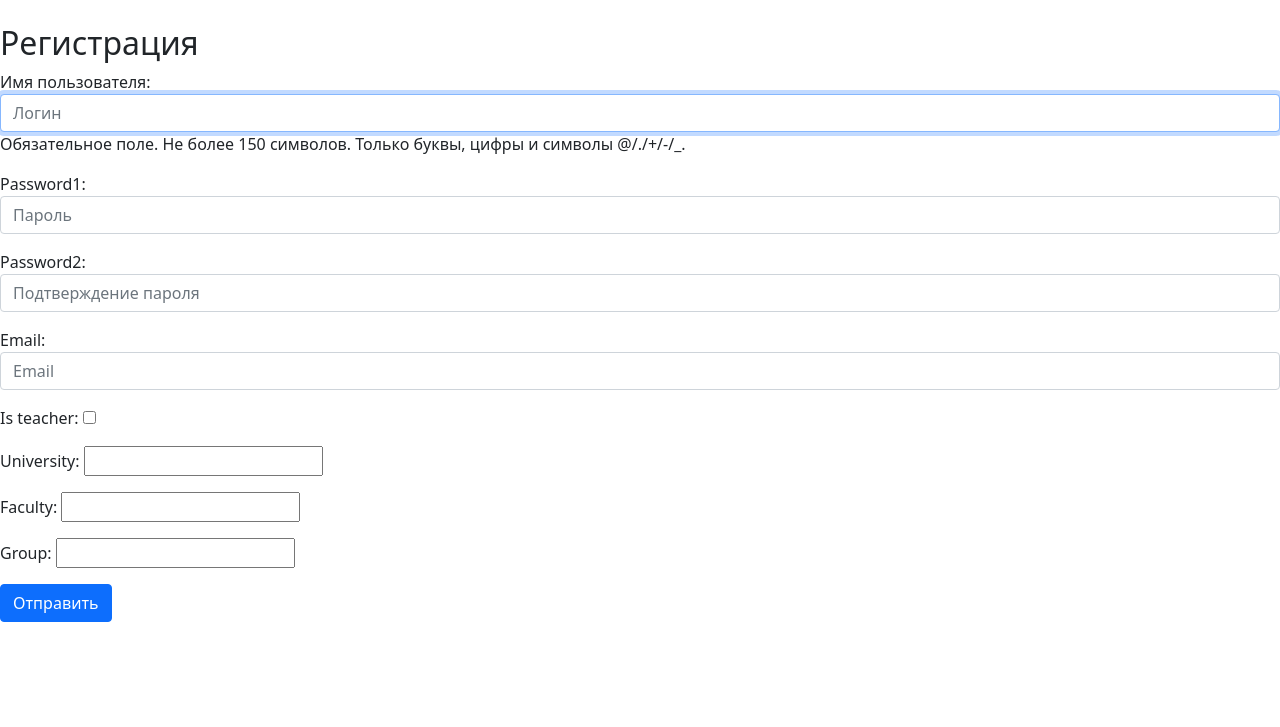
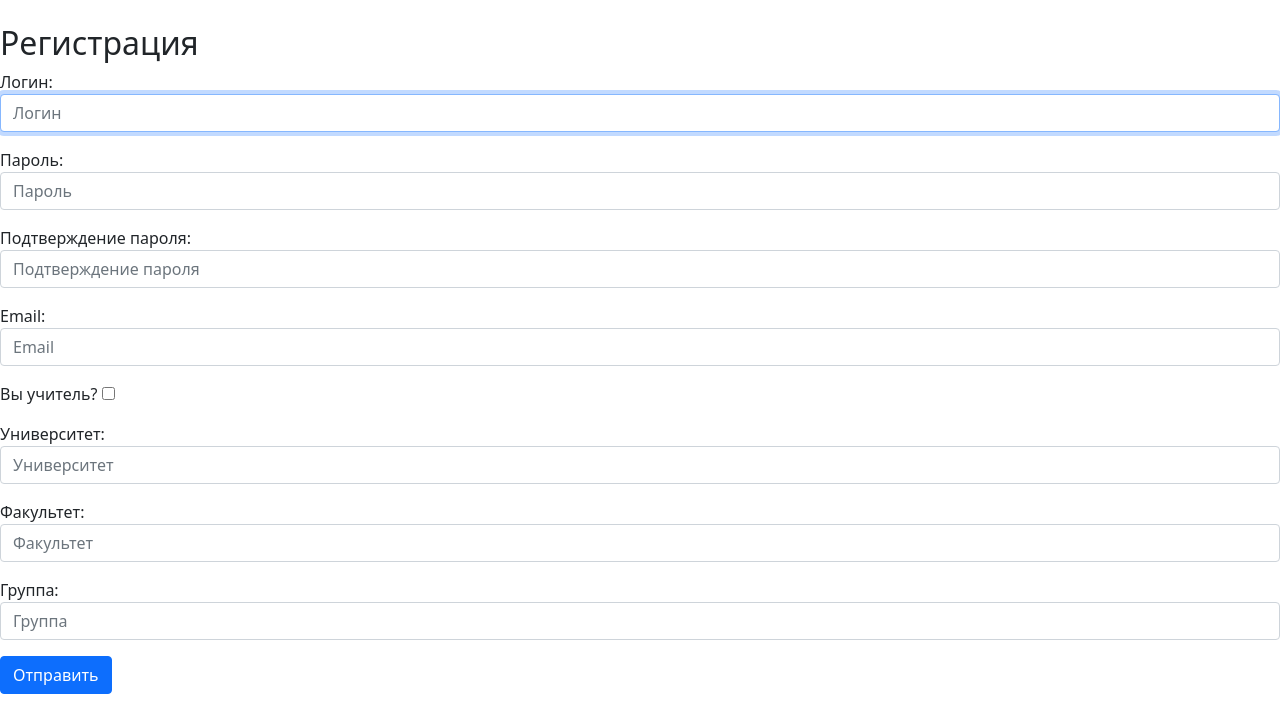
Before and after one commit to Krem41k/my_site, a Django app: page /signup/ in a window 1280 px wide. Shown: the part 73-800 px from the top of the page. Run offline with Django 4.2, Linux system fonts and the light colour scheme.

Commit message:
Add profile details for usr, custom form for registration

```diff
--- a/my_site/main/forms.py
+++ b/my_site/main/forms.py
@@ -1,31 +1,46 @@
 from django.contrib.auth.forms import UserCreationForm
 from django import forms
-from django.forms import TextInput, EmailInput, PasswordInput
+from django.forms import TextInput, EmailInput, PasswordInput, CheckboxInput
 
 from .models import CustomUser
 
 
 class RegisterUserForm(UserCreationForm):
-    password1 = forms.CharField(widget=PasswordInput({
+    username = forms.CharField(label='Логин', widget=TextInput(attrs={
+                'class': 'form-control',
+                'placeholder': 'Логин'
+            }))
+    password1 = forms.CharField(label='Пароль', widget=PasswordInput({
                 'class': 'form-control',
                 'placeholder': 'Пароль'
             }))
-    password2 = forms.CharField(widget=PasswordInput({
+    password2 = forms.CharField(label='Подтверждение пароля', widget=PasswordInput({
         'class': 'form-control',
         'placeholder': 'Подтверждение пароля'
     }))
-    email = forms.EmailField(widget=EmailInput({
+    email = forms.EmailField(label='Email', widget=EmailInput({
                 'class': 'form-control',
                 'placeholder': 'Email'
             }))
 
+    is_teacher = forms.BooleanField(label='Вы учитель?')
+
+    university = forms.CharField(label='Университет', widget=TextInput({
+        'class': 'form-control',
+        'placeholder': 'Университет'
+    }))
+
+    faculty = forms.CharField(label='Факультет', widget=TextInput({
+        'class': 'form-control',
+        'placeholder': 'Факультет'
+    }))
+
+    group = forms.CharField(label='Группа', widget=TextInput({
+        'class': 'form-control',
+        'placeholder': 'Группа'
+    }))
+
     class Meta:
         model = CustomUser
-        fields = ['username', 'password1', 'password2', 'email', 'is_teacher', 'university', 'faculty', 'group']
-
-        widgets = {
-            "username": TextInput(attrs={
-                'class': 'form-control',
-                'placeholder': 'Логин'
-            }),
-        }
+        fields = ['username', 'password1', 'password2', 'email', 'is_teacher',
+                  'university', 'faculty', 'group']
--- a/my_site/main/templates/base.html
+++ b/my_site/main/templates/base.html
@@ -23,7 +23,7 @@
 
         <div class="col-md-3 text-end">
             {% if user.is_authenticated %}
-            <p>Привет, {{ user.username }}!</p>
+            <p><a href="{% url 'profile_detail' user.username%}">Профиль</a></p>
             <p><a href="{% url 'logout' %}">Выйти</a></p>
             {% else %}
             <a href="{% url 'signup' %}" type="button" class="btn btn-outline-primary me-2">Регистрация</a>
--- a/my_site/main/templates/main/signup.html
+++ b/my_site/main/templates/main/signup.html
@@ -6,10 +6,6 @@
 <h2>Регистрация</h2>
 <form method="post">
     {% csrf_token %}
-<!--        {{ form.username }}<br>-->
-<!--        {{ form.password1 }}<br>-->
-<!--        {{ form.password2 }}<br>-->
-<!--        {{ form.email }}<br>-->
     {{ form.as_p }}
     <button type="submit" class="btn btn-primary">Отправить</button>
     {% if form.errors %}
--- a/my_site/main/urls.py
+++ b/my_site/main/urls.py
@@ -1,5 +1,6 @@
 from django.urls import path
-from django.contrib.auth.views import LoginView, LogoutView
+from django.contrib.auth.views import LoginView, LogoutView, PasswordResetView, PasswordResetDoneView, \
+    PasswordResetConfirmView, PasswordResetCompleteView
 
 from . import views
 from .views import SignUpView
@@ -9,4 +10,5 @@ urlpatterns = [
     path('signup/', SignUpView.as_view(), name='signup'),
     path('login/', LoginView.as_view(), name='login'),
     path('logout/', LogoutView.as_view(), name='logout'),
+    path('profile/<str:username>/', views.profile_detail, name='profile_detail'),
 ]
--- a/my_site/main/views.py
+++ b/my_site/main/views.py
@@ -1,8 +1,8 @@
-from django.contrib.auth.forms import UserCreationForm
 from django.shortcuts import render
 from django.urls import reverse_lazy
 from django.views import generic
 from .forms import RegisterUserForm
+from .models import CustomUser
 
 
 def index(request):
@@ -13,3 +13,8 @@ class SignUpView(generic.CreateView):
     form_class = RegisterUserForm
     success_url = reverse_lazy('login')
     template_name = 'main/signup.html'
+
+
+def profile_detail(request, username):
+    user = CustomUser.objects.filter(username=username).first()
+    return render(request, 'main/profile_detail.html', {'user': user})
```
Also changed, not shown: my_site/main/templates/main/profile_detail.html (added, +14 -0 lines), my_site/main/templates/registration/password_reset_form.html (added, +10 -0 lines).
